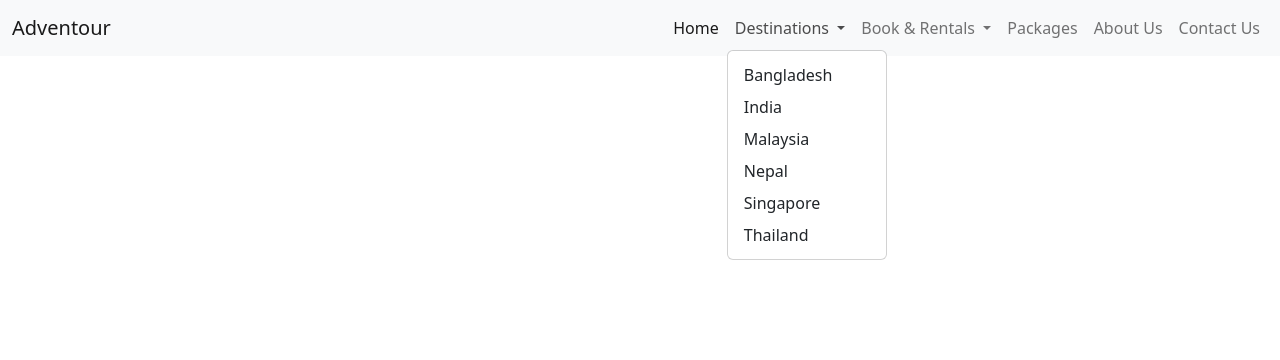
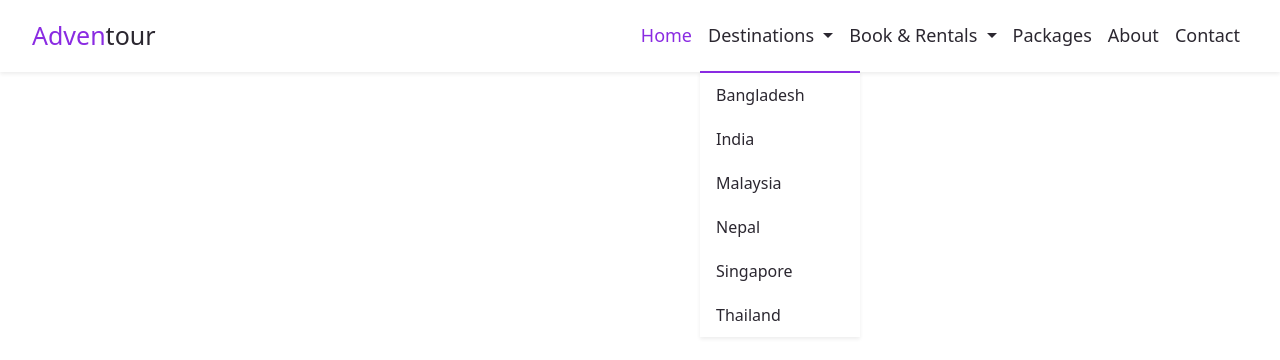
Before and after one commit to antorahad/adventour, a plain HTML site: page index.html in a window 1280 px wide. Both pictures are taken after a click on the button "Destinations". Drawn offline with nearby package versions, Linux system fonts and the light colour scheme.

Commit message:
Header complete

```diff
--- a/index.html
+++ b/index.html
@@ -15,7 +15,7 @@
 <body>
   <!--Header start-->
   <header class="header_wrapper">
-    <nav class="navbar navbar-expand-lg bg-light">
+    <nav class="navbar navbar-expand-lg fixed-top shadow-sm">
       <div class="container-fluid">
         <a class="navbar-brand" href="index.html"><span>Adven</span>tour</a>
         <button class="navbar-toggler" type="button" data-bs-toggle="collapse" data-bs-target="#navbarNav"
@@ -32,7 +32,7 @@
                 aria-expanded="false">
                 Destinations
               </a>
-              <ul class="dropdown-menu drop-menu">
+              <ul class="dropdown-menu drop-menu shadow-sm">
                 <li><a class="dropdown-item" href="#">Bangladesh</a></li>
                 <li><a class="dropdown-item" href="#">India</a></li>
                 <li><a class="dropdown-item" href="#">Malaysia</a></li>
@@ -46,21 +46,21 @@
                 aria-expanded="false">
                 Book & Rentals
               </a>
-              <ul class="dropdown-menu drop-menu">
+              <ul class="dropdown-menu drop-menu shadow-sm">
                 <li><a class="dropdown-item" href="#">Air Tickets</a></li>
                 <li><a class="dropdown-item" href="#">Airport Taxis</a></li>
+                <li><a class="dropdown-item" href="#">Book Hotels</a></li>
                 <li><a class="dropdown-item" href="#">Car Rentals</a></li>
-                <li><a class="dropdown-item" href="#">Hotels</a></li>
               </ul>
             </li>
             <li class="nav-item">
               <a class="nav-link" href="package.html">Packages</a>
             </li>
             <li class="nav-item">
-              <a class="nav-link" href="about.html">About Us</a>
+              <a class="nav-link" href="about.html">About</a>
             </li>
             <li class="nav-item">
-              <a class="nav-link" href="contact.html">Contact Us</a>
+              <a class="nav-link" href="contact.html">Contact</a>
             </li>
           </ul>
         </div>
--- a/style.css
+++ b/style.css
@@ -1,3 +1,5 @@
+/*Google font link*/
+@import url('https://fonts.googleapis.com/css2?family=Poppins:wght@200;300;400;500;600;700;800;900&display=swap');
 *{
     padding: 0;
     margin: 0;
@@ -9,7 +11,7 @@ html{
 }
 
 body{
-
+    font-family: var(--primary-font);
 }
 
 
@@ -17,4 +19,60 @@ body{
 :root{
     --bg-dark: #000000;
     --bg-white: #ffffff;
+    --bg-violet: #8a2be2;
+    --bg-ldark: #2B2730;
+    --primary-font: 'Poppins', sans-serif;
 }
+
+/*Header*/
+.header_wrapper .navbar{
+    background-color: var(--bg-white);
+    padding: 12px 20px;
+}
+
+.header_wrapper .navbar .navbar-brand{
+    font-size: 25px;
+    font-weight: 400;
+    color: var(--bg-ldark);
+}
+
+.header_wrapper .navbar .navbar-brand span{
+    color: var(--bg-violet);
+}
+
+.header_wrapper .navbar .navbar-nav .nav-item.dropdown .dropdown-menu.drop-menu{
+    margin-top: 14px;
+    padding-top: 0px;
+    padding-bottom: 0px;
+    border-width: 2px 0px 0px 0px;
+    border-style: solid;
+    border-color: var(--bg-violet);
+    border-radius: 0px;
+}
+
+.header_wrapper .navbar .navbar-nav .nav-item.dropdown .dropdown-menu.drop-menu .dropdown-item{
+    padding-top: 10px;
+    padding-bottom: 10px;
+    font-size: 16px;
+    font-weight: 400;
+    color: var(--bg-ldark);
+}
+
+.header_wrapper .navbar .navbar-nav .nav-item.dropdown .dropdown-menu.drop-menu .dropdown-item:hover{
+    background-color: var(--bg-violet);
+    color: var(--bg-white);
+}
+
+.header_wrapper .navbar .navbar-nav .nav-item .nav-link{
+    font-size: 18px;
+    font-weight: 400;
+    color: var(--bg-ldark);
+}
+
+.header_wrapper .navbar .navbar-nav .nav-item .nav-link.active{
+    color: var(--bg-violet);
+}
+
+.header_wrapper .navbar .navbar-nav .nav-item .nav-link:hover{
+    color: var(--bg-violet);
+}
```
